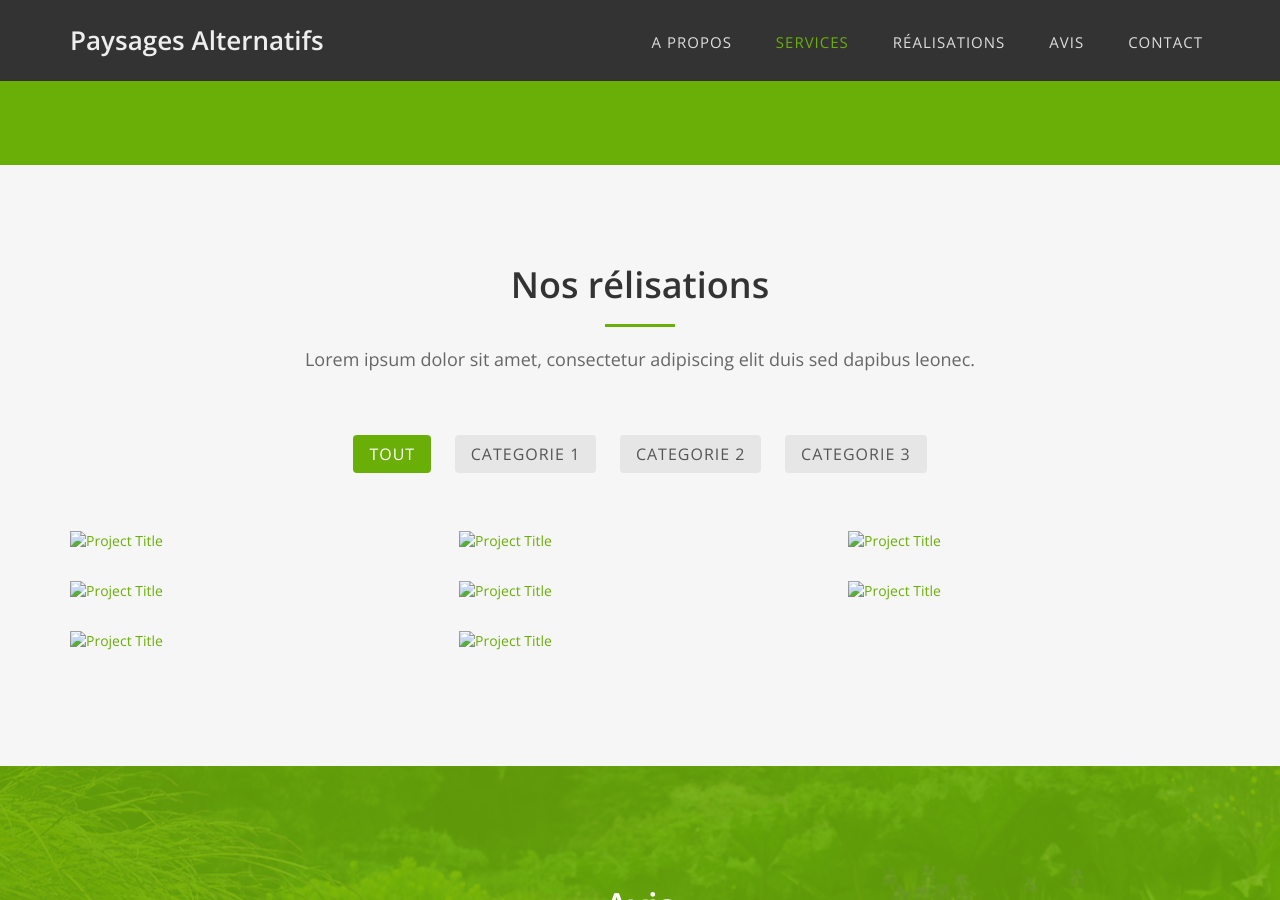
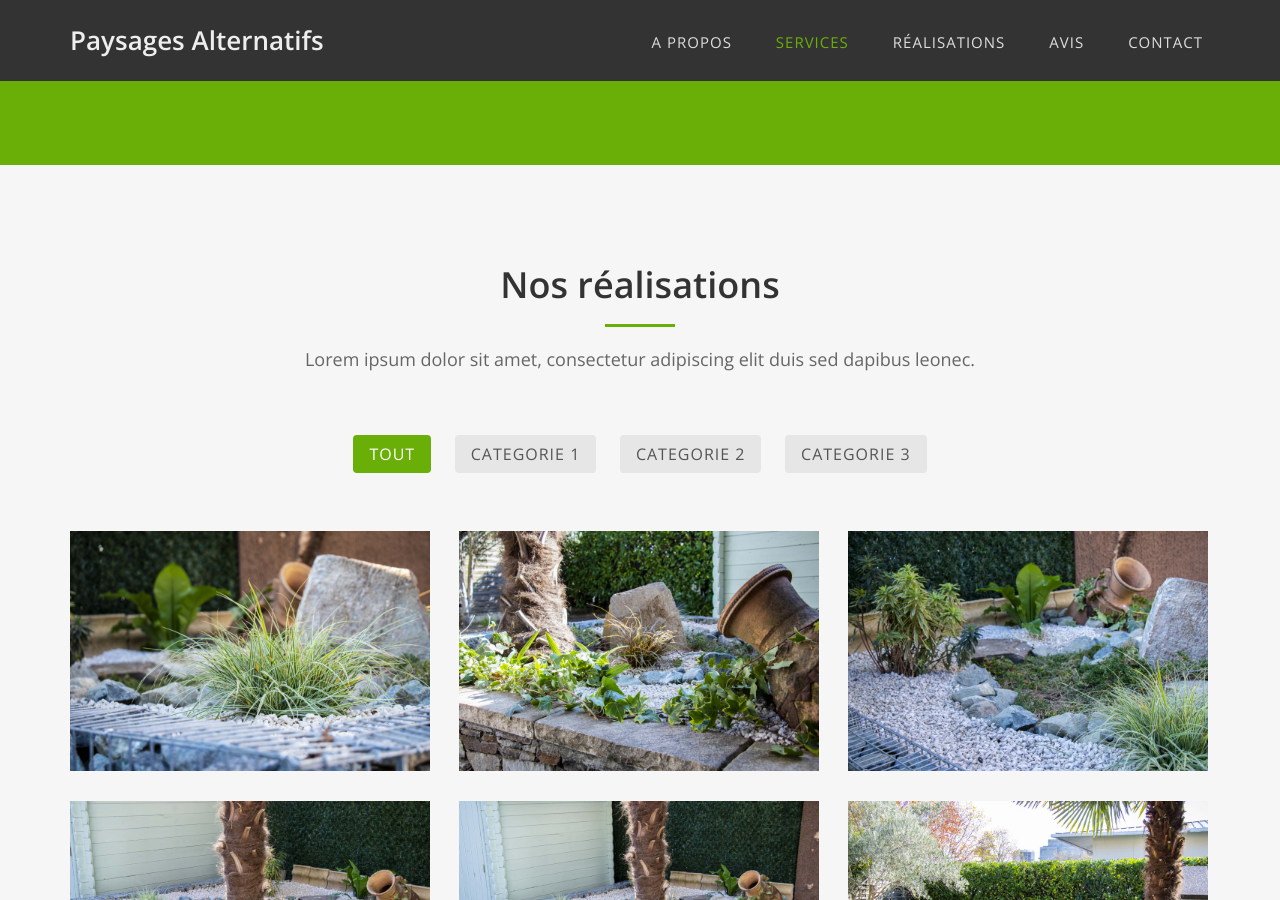
Before and after one commit to paysagealternatif/website, a Jekyll site: the page built from index.md, in a window 1280 px wide and 900 px high, scrolled down 2140 px. Built offline with Jekyll 4.4.1, drawn with Linux system fonts in a browser that asks for light colours; our own code applies the rules of GitHub Pages for plain Markdown files.

Commit message:
Fix lazy load dans gallerie

```diff
--- a/_layouts/home.html
+++ b/_layouts/home.html
@@ -56,7 +56,7 @@ layout: default
   <div id="portfolio">
 	<div class="container">
 	  <div class="section-title text-center center">
-		<h2>Nos rélisations</h2>
+		<h2>Nos réalisations</h2>
 		<hr>
 		<p>Lorem ipsum dolor sit amet, consectetur adipiscing elit duis sed dapibus leonec.</p>
 	  </div>
@@ -84,7 +84,7 @@ layout: default
 					<div class="hover-text">
 					<h4>{{gallerie.titre}}</h4>
 					</div>
-					<img data-src="{{site.baseurl}}{{gallerie.image}}" class="img-responsive" alt="Project Title"> </a> </div>
+					<img src="{{site.baseurl}}{{gallerie.image}}" class="img-responsive" alt="Project Title"> </a> </div>
 				</div>
 			</div>
 			{% endfor %}
```
